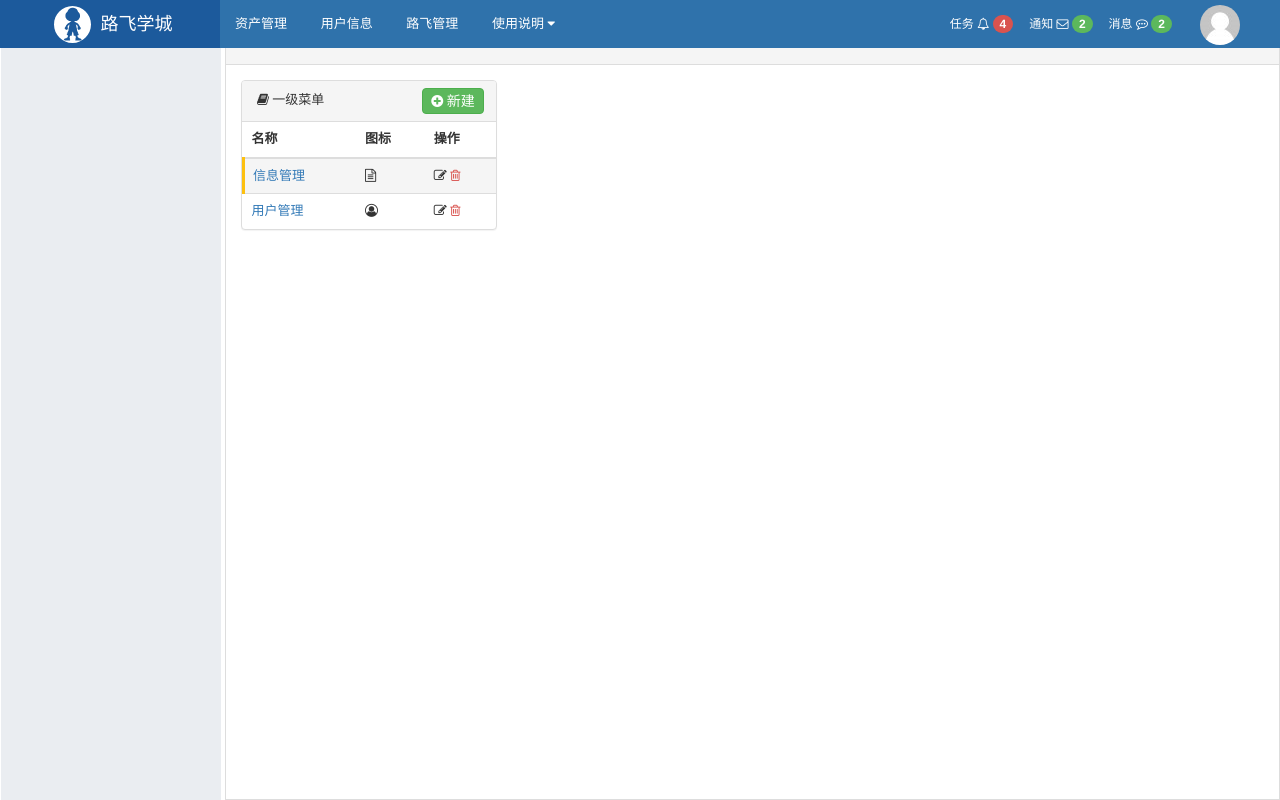
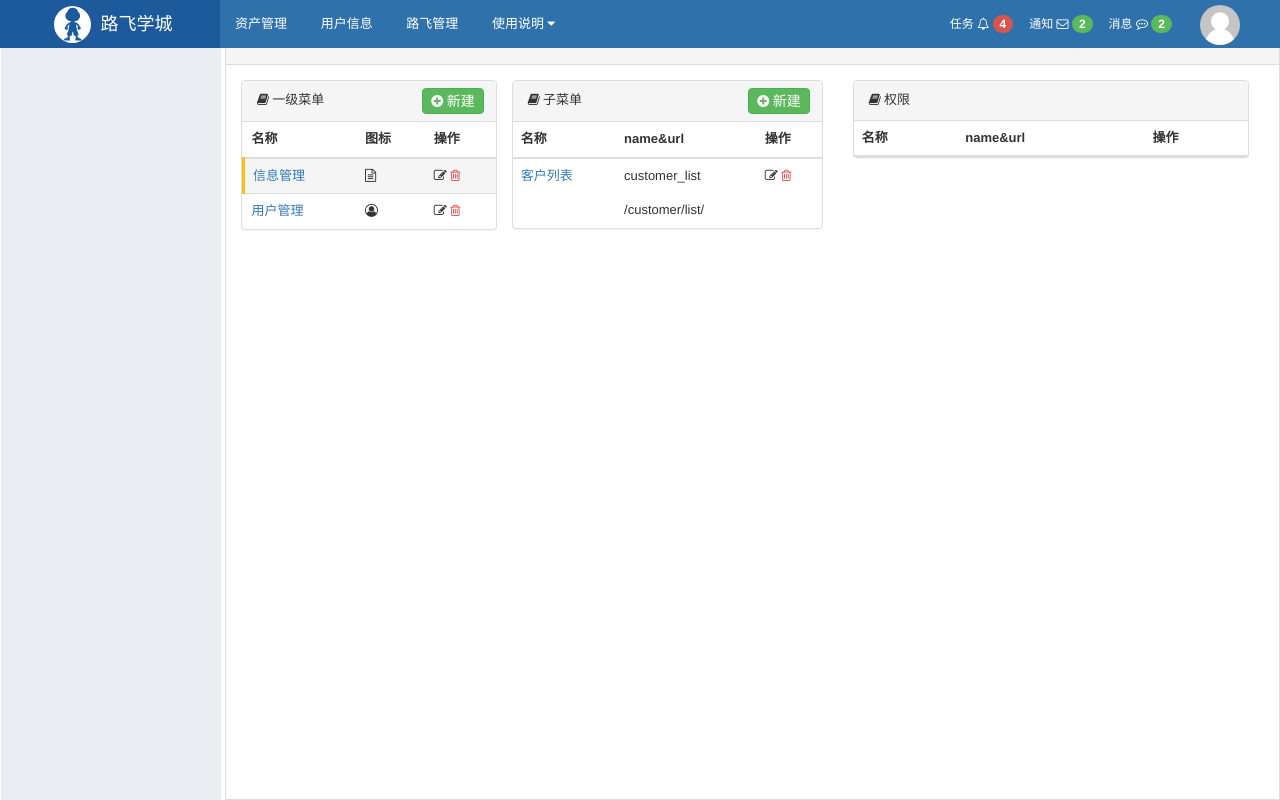
Before and after one commit to mornYue/luffy_permissions, a Django app: page /rbac/menu/list/?mid=1 in a window 1280 px wide. Run offline with Django 3.2, Linux system fonts and the light colour scheme; data comes from the database, SQL or seed files in the repository; both versions use the stored data as it was after the commit; lists and menus that the app fills with data are empty; some libraries are stand-ins or nearby versions.

Commit message:
permission menu

```diff
--- a/rbac/forms/menu_form.py
+++ b/rbac/forms/menu_form.py
@@ -1,11 +1,75 @@
 # -*-coding:utf-8-*-
 # __author__ = "Morn"
 # Date:2019/1/28
-from rbac.forms import base_form
+from django import forms
+from django.utils.safestring import mark_safe
+
 from rbac import models
+from rbac.forms.base_form import BaseForm
+
+ICON_LIST = [
+    ['fa-hand-scissors-o', '<i aria-hidden="true" class="fa fa-hand-scissors-o"></i>'],
+    ['fa-hand-spock-o', '<i aria-hidden="true" class="fa fa-hand-spock-o"></i>'],
+    ['fa-hand-stop-o', '<i aria-hidden="true" class="fa fa-hand-stop-o"></i>'],
+    ['fa-handshake-o', '<i aria-hidden="true" class="fa fa-handshake-o"></i>'],
+    ['fa-hard-of-hearing', '<i aria-hidden="true" class="fa fa-hard-of-hearing"></i>'],
+    ['fa-hashtag', '<i aria-hidden="true" class="fa fa-hashtag"></i>'],
+    ['fa-hdd-o', '<i aria-hidden="true" class="fa fa-hdd-o"></i>'],
+    ['fa-headphones', '<i aria-hidden="true" class="fa fa-headphones"></i>'],
+    ['fa-heart', '<i aria-hidden="true" class="fa fa-heart"></i>'],
+    ['fa-heart-o', '<i aria-hidden="true" class="fa fa-heart-o"></i>'],
+    ['fa-heartbeat', '<i aria-hidden="true" class="fa fa-heartbeat"></i>'],
+    ['fa-history', '<i aria-hidden="true" class="fa fa-history"></i>'],
+    ['fa-home', '<i aria-hidden="true" class="fa fa-home"></i>'],
+    ['fa-hotel', '<i aria-hidden="true" class="fa fa-hotel"></i>'],
+    ['fa-hourglass', '<i aria-hidden="true" class="fa fa-hourglass"></i>'],
+    ['fa-hourglass-1', '<i aria-hidden="true" class="fa fa-hourglass-1"></i>'],
+    ['fa-hourglass-2', '<i aria-hidden="true" class="fa fa-hourglass-2"></i>'],
+    ['fa-hourglass-3', '<i aria-hidden="true" class="fa fa-hourglass-3"></i>'],
+    ['fa-hourglass-end', '<i aria-hidden="true" class="fa fa-hourglass-end"></i>'],
+    ['fa-hourglass-half', '<i aria-hidden="true" class="fa fa-hourglass-half"></i>'],
+    ['fa-hourglass-o', '<i aria-hidden="true" class="fa fa-hourglass-o"></i>'],
+    ['fa-hourglass-start', '<i aria-hidden="true" class="fa fa-hourglass-start"></i>'],
+    ['fa-i-cursor', '<i aria-hidden="true" class="fa fa-i-cursor"></i>'],
+    ['fa-id-badge', '<i aria-hidden="true" class="fa fa-id-badge"></i>'],
+    ['fa-id-card', '<i aria-hidden="true" class="fa fa-id-card"></i>'],
+    ['fa-id-card-o', '<i aria-hidden="true" class="fa fa-id-card-o"></i>'],
+    ['fa-image', '<i aria-hidden="true" class="fa fa-image"></i>'],
+    ['fa-mail-reply-all', '<i aria-hidden="true" class="fa fa-mail-reply-all"></i>'],
+    ['fa-reply', '<i aria-hidden="true" class="fa fa-reply"></i>'],
+    ['fa-reply-all', '<i aria-hidden="true" class="fa fa-reply-all"></i>'],
+    ['fa-retweet', '<i aria-hidden="true" class="fa fa-retweet"></i>'],
+    ['fa-wrench', '<i aria-hidden="true" class="fa fa-wrench"></i>']]
+
+for icon in ICON_LIST:
+    icon[1] = mark_safe(icon[1])
 
 
-class MenuForm(base_form.BaseForm):
+class MenuForm(forms.ModelForm):
     class Meta:
         model = models.Menu
-        fields = ['title', 'icon']
+        fields = "__all__"
+
+        widgets = {
+            "icon": forms.RadioSelect(
+                attrs={"class": "clearfix"},
+                choices=ICON_LIST
+            ),
+            "title": forms.TextInput(
+                attrs={
+                    "class": "form-control"
+                }
+            )
+        }
+
+
+class SubmenuForm(BaseForm):
+    class Meta:
+        model = models.Permission
+        fields = ['title', 'url', 'name', 'menu']
+
+
+class PermissionForm(BaseForm):
+    class Meta:
+        model = models.Permission
+        fields = ['title', 'url', 'name']
--- a/rbac/models.py
+++ b/rbac/models.py
@@ -50,7 +50,7 @@ class Menu(models.Model):
     菜单表
     """
     title = models.CharField(max_length=32, verbose_name="菜单名称")
-    icon = models.CharField(max_length=32, verbose_name="图标", null=True, blank=True)
+    icon = models.CharField(max_length=32, verbose_name="图标")
 
     def __str__(self):
         return self.title
--- a/rbac/templates/rbac/menu_list.html
+++ b/rbac/templates/rbac/menu_list.html
@@ -1,13 +1,16 @@
 {% extends "layout.html" %}
+{% load rbac %}
 {% block css %}
     <style>
-        .col-md-3{
+        .col-md-3 {
             padding: 0;
         }
+
         .panel-heading a {
             padding: 2px 8px;
             margin: -3px;
         }
+
         tr.active {
             border-left: 3px solid #fdc00f;
         }
@@ -15,11 +18,12 @@
 {% endblock css %}
 {% block content %}
     <div class="luffy-container">
-        <div class="col-md-3 panel panel-default">
+        <div class="col-md-3">
+            <div class="panel panel-default">
                 <!-- Default panel contents -->
                 <div class="panel-heading clearfix">
                     <i class="fa fa-book" aria-hidden="true"> 一级菜单</i>
-                <a href="{% url 'rbac:menu_add' %}" class="btn btn-success right">
+                    <a href="{% reverse_url request 'rbac:menu_add' %}" class="btn btn-success right">
                         <i class="fa fa-plus-circle"> 新建</i>
                     </a>
                 </div>
@@ -42,11 +46,12 @@
                             </td>
                             <td><i class="fa {{ menu.icon }}"></i></td>
                             <td>
-                            <a style="color: #333333;" href="{% url 'rbac:menu_edit' mid=menu.id %}">
+                                <a style="color: #333333;"
+                                   href="{% reverse_url request 'rbac:menu_edit' mid=menu.id %}">
                                     <i class="fa fa-edit" aria-hidden="true"></i></a>
 
 
-                        <a style="color: #d9534f;" href="{% url 'rbac:menu_del' mid=menu.id  %}"><i
+                                <a style="color: #d9534f;" href="{% reverse_url request 'rbac:menu_del' mid=menu.id %}"><i
                                         class="fa fa-trash-o"></i></a>
                             </td>
                         </tr>
@@ -55,5 +60,108 @@
                 </table>
             </div>
         </div>
+        <div class="col-md-4">
+            <div class="panel panel-default">
+                <!-- Default panel contents -->
+                <div class="panel-heading clearfix">
+                    <i class="fa fa-book" aria-hidden="true"> 子菜单</i>
+                    {% if menu_id %}
+                            <a href="{% reverse_url request 'rbac:submenu_add' mid=menu_id %}" class="btn btn-success right">
+                                <i class="fa fa-plus-circle"> 新建</i>
+                            </a>
+                    {% endif %}
+                </div>
+                <!-- Table -->
+                <table class="table">
+                    <thead>
+                    <tr>
+                        <th>名称</th>
+                        <th>name&url</th>
+                        <th>操作</th>
+                    </tr>
+                    </thead>
+                    <tbody>
+                    {% for submenu in submenus %}
+                        <tr {% if submenu.id|safe == submenu_id %}
+                            class="active"
+                        {% endif %}>
+                            <td rowspan="2">
+                                <a href="?mid={{ menu_id }}&sid={{ submenu.id }}">{{ submenu.title }}</a>
+                            </td>
+                            <td>
+                                {{ submenu.name }}
+                            </td>
+                            <td>
+                                <a style="color: #333333;"
+                                   href="{% reverse_url request 'rbac:submenu_edit' sid=submenu.id %}">
+                                    <i class="fa fa-edit" aria-hidden="true"></i></a>
+
+
+                                <a style="color: #d9534f;" href="{% reverse_url request 'rbac:submenu_del' sid=submenu.id %}"><i
+                                        class="fa fa-trash-o"></i></a>
+                            </td>
+                        </tr>
+                        <tr {% if submenu.id|safe == submenu_id %}
+                            class="active"
+                        {% endif %}>
+                            <td colspan="2" style="border-top: 0;">
+                                {{ submenu.url }}
+                            </td>
+                        </tr>
+                    {% endfor %}
+                    </tbody>
+                </table>
+            </div>
+        </div>
+        <div class="col-md-5">
+            <div class="panel panel-default">
+                <!-- Default panel contents -->
+                <div class="panel-heading clearfix">
+                    <i class="fa fa-book" aria-hidden="true"> 权限</i>
+                    {% if menu_id and submenu_id %}
+                            <a href="{% reverse_url request 'rbac:permission_add' sid=submenu_id %}" class="btn btn-success right">
+                                <i class="fa fa-plus-circle"> 新建</i>
+                            </a>
+                    {% endif %}
+                </div>
+                <!-- Table -->
+                <table class="table">
+                    <thead>
+                    <tr>
+                        <th>名称</th>
+                        <th>name&url</th>
+                        <th>操作</th>
+                    </tr>
+                    </thead>
+                    <tbody>
+                    {% for permission in permissions %}
+                        <tr>
+                            <td rowspan="2">
+                                {{ permission.title }}
+                            </td>
+                            <td>
+                                {{ permission.name }}
+                            </td>
+                            <td>
+                                <a style="color: #333333;"
+                                   href="{% reverse_url request 'rbac:permission_edit' pid=permission.id %}">
+                                    <i class="fa fa-edit" aria-hidden="true"></i></a>
+
+
+                                <a style="color: #d9534f;" href="{% reverse_url request 'rbac:permission_del' pid=permission.id %}"><i
+                                        class="fa fa-trash-o"></i></a>
+                            </td>
+                        </tr>
+                        <tr>
+                            <td colspan="2" style="border-top: 0;">
+                                {{ permission.url }}
+                            </td>
+                        </tr>
+                    {% endfor %}
+                    </tbody>
+                </table>
+            </div>
+        </div>
+    </div>
 
 {% endblock %}
--- a/rbac/templatetags/rbac.py
+++ b/rbac/templatetags/rbac.py
@@ -5,6 +5,8 @@ import re
 from collections import OrderedDict
 from django.template import Library
 from django.conf import settings
+
+from rbac.utils.url_util import reverse_url_t
 
 register = Library()
 
@@ -63,3 +65,16 @@ def permission_display(request, name):
     menu_dict = request.session[settings.USER_PERMISSIONS_KEY]
     if name in menu_dict:
         return True
+
+
+@register.simple_tag
+def reverse_url(request, name, *args, **kwargs):
+    """
+    url反向解析并且保存选中信息
+    :param request:
+    :param name: url别名
+    :param args: 参数
+    :param kwargs: 参数
+    :return:
+    """
+    return reverse_url_t(request, name, *args, **kwargs)
--- a/rbac/urls.py
+++ b/rbac/urls.py
@@ -17,4 +17,12 @@ urlpatterns = [
     re_path(r'^menu/add/$', menu.menu_add, name="menu_add"),
     re_path(r'^menu/edit/(?P<mid>\d+)', menu.menu_edit, name="menu_edit"),
     re_path(r'^menu/del/(?P<mid>\d+)', menu.menu_del, name="menu_del"),
+
+    re_path(r'^submenu/add/(?P<mid>\d+)', menu.submenu_add, name="submenu_add"),
+    re_path(r'^submenu/edit/(?P<sid>\d+)', menu.submenu_edit, name="submenu_edit"),
+    re_path(r'^submenu/del/(?P<sid>\d+)', menu.submenu_del, name="submenu_del"),
+
+    re_path(r'^permission/add/(?P<sid>\d+)', menu.permission_add, name="permission_add"),
+    re_path(r'^permission/edit/(?P<pid>\d+)', menu.permission_edit, name="permission_edit"),
+    re_path(r'^permission/del/(?P<pid>\d+)', menu.permission_del, name="permission_del"),
 ]
--- a/rbac/views/menu.py
+++ b/rbac/views/menu.py
@@ -2,15 +2,21 @@
 # __author__ = "Morn"
 # Date:2019/1/28
 
-from django.shortcuts import reverse, render, redirect, HttpResponse
+from django.shortcuts import  render, redirect, HttpResponse
 
 from rbac import models
-from rbac.forms.menu_form import MenuForm
+from rbac.forms.menu_form import MenuForm, SubmenuForm, PermissionForm
+from rbac.utils.url_util import reverse_url_v
 
 
 def menu_list(request):
     menus = models.Menu.objects.all()
     menu_id = request.GET.get("mid")
+    if menu_id:
+        submenus = models.Permission.objects.filter(menu=menu_id)
+    submenu_id = request.GET.get("sid")
+    if submenu_id:
+        permissions = models.Permission.objects.filter(sub_menu=submenu_id)
     return render(request, "rbac/menu_list.html", locals())
 
 
@@ -21,7 +27,7 @@ def menu_add(request):
     form = MenuForm(request.POST)
     if form.is_valid():
         form.save()
-        return redirect(reverse("rbac:menu_list"))
+        return redirect(reverse_url_v(request, "rbac:menu_list"))
     return render(request, "rbac/update.html", locals())
 
 
@@ -35,7 +41,7 @@ def menu_edit(request, mid):
     form = MenuForm(request.POST)
     if form.is_valid():
         models.Menu.objects.filter(pk=mid).update(**form.cleaned_data)
-        return redirect(reverse("rbac:menu_list"))
+        return redirect(reverse_url_v(request, "rbac:menu_list"))
     return render(request, "rbac/update.html", locals())
 
 
@@ -44,6 +50,79 @@ def menu_del(request, mid):
     if not menu:
         return HttpResponse("菜单不存在，删除失败")
     if request.method == "GET":
-        return render(request, "rbac/delete.html", {"cancel": reverse("rbac:menu_list")})
+        return render(request, "rbac/delete.html", {"cancel": reverse_url_v(request, "rbac:menu_list")})
     menu.delete()
-    return redirect(reverse("rbac:menu_list"))
+    return redirect(reverse_url_v(request, "rbac:menu_list"))
+
+
+def submenu_add(request, mid):
+    if request.method == "GET":
+        menu = models.Menu.objects.get(pk=mid)
+        form = SubmenuForm(initial={"menu": menu})
+        return render(request, "rbac/update.html", locals())
+    form = SubmenuForm(request.POST)
+    if form.is_valid():
+        form.save()
+        return redirect(reverse_url_v(request, "rbac:menu_list"))
+    return render(request, "rbac/update.html", locals())
+
+
+def submenu_edit(request, sid):
+    submenu = models.Permission.objects.get(pk=sid)
+    if not submenu:
+        return HttpResponse("子菜单不存在，修改失败")
+    form = SubmenuForm(instance=submenu)
+    if request.method == "GET":
+        return render(request, "rbac/update.html", locals())
+    form = SubmenuForm(request.POST)
+    if form.is_valid():
+        models.Permission.objects.filter(pk=sid).update(**form.cleaned_data)
+        return redirect(reverse_url_v(request, "rbac:menu_list"))
+    return render(request, "rbac/update.html", locals())
+
+
+def submenu_del(request, sid):
+    submenu = models.Permission.objects.get(pk=sid)
+    if not submenu:
+        return HttpResponse("子菜单不存在，删除失败")
+    if request.method == "GET":
+        return render(request, "rbac/delete.html", {"cancel": reverse_url_v(request, "rbac:menu_list")})
+    submenu.delete()
+    return redirect(reverse_url_v(request, "rbac:menu_list"))
+
+
+def permission_add(request, sid):
+    if request.method == "GET":
+        form = PermissionForm()
+        return render(request, "rbac/update.html", locals())
+    form = PermissionForm(request.POST)
+    if form.is_valid():
+        sub_menu = models.Permission.objects.get(pk=sid)
+        form.instance.sub_menu = sub_menu
+        form.save()
+        return redirect(reverse_url_v(request, "rbac:menu_list"))
+    return render(request, "rbac/update.html", locals())
+
+
+def permission_edit(request, pid):
+    permission = models.Permission.objects.get(pk=pid)
+    if not permission:
+        return HttpResponse("子菜单不存在，修改失败")
+    form = PermissionForm(instance=permission)
+    if request.method == "GET":
+        return render(request, "rbac/update.html", locals())
+    form = PermissionForm(request.POST)
+    if form.is_valid():
+        models.Permission.objects.filter(pk=pid).update(**form.cleaned_data)
+        return redirect(reverse_url_v(request, "rbac:menu_list"))
+    return render(request, "rbac/update.html", locals())
+
+
+def permission_del(request, pid):
+    permission = models.Permission.objects.get(pk=pid)
+    if not permission:
+        return HttpResponse("子菜单不存在，删除失败")
+    if request.method == "GET":
+        return render(request, "rbac/delete.html", {"cancel": reverse_url_v(request, "rbac:menu_list")})
+    permission.delete()
+    return redirect(reverse_url_v(request, "rbac:menu_list"))
```
Also changed, not shown: rbac/templates/rbac/update.html (+19 -0 lines), rbac/utils/url_util.py (added, +19 -0 lines), db.sqlite3, rbac/migrations/0001_initial.py, rbac/migrations/0002_auto_20190125_2312.py (deleted), rbac/migrations/0003_auto_20190126_0024.py (deleted), rbac/migrations/0004_auto_20190126_1725.py (deleted), rbac/migrations/0005_auto_20190126_1739.py (deleted), rbac/migrations/0006_permission_name.py (deleted), rbac/migrations/0007_auto_20190126_2142.py (deleted). Lines whose indentation alone changed are shown as unchanged.
